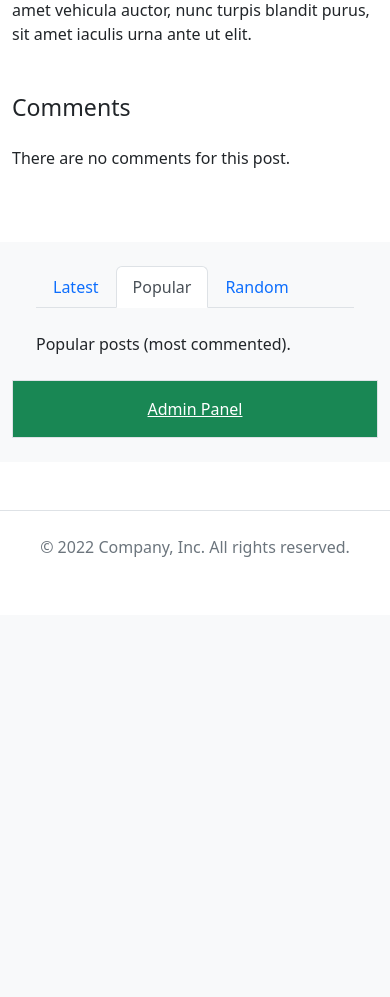
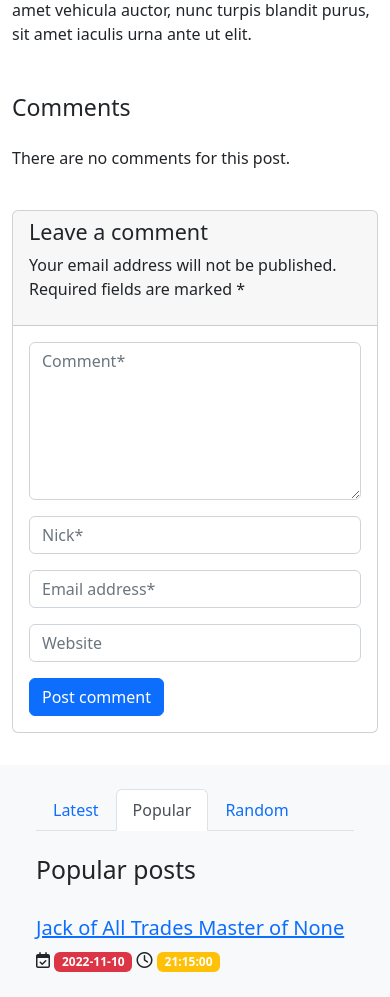
Before and after one commit to carloscastillodev/basic-blog-php, a PHP site: page /blog-basic-r1/show.php?id=1 in a window 390 px wide, after a click on "Popular". Shown: the part 2079-3076 px from the top of the page. Before the commit the page ends 2636 px from the top, so only its background shows below. Run offline with PHP 8.4, Linux system fonts and the light colour scheme; data comes from the database, SQL or seed files in the repository; both versions use the stored data as it was after the commit; some libraries are stand-ins or nearby versions.

Commit message:
Adding the comments form and list of most commented posts

```diff
--- a/helper.php
+++ b/helper.php
@@ -28,7 +28,7 @@ function showComments($comments): string
                     <div class="container">
                         <div class="row">
                             <div class="col-auto mt-2">
-                                <img class="rounded-circle" src="' . APP_URL . 'img/mystery-man.jpg">
+                                <img class="rounded-circle" src="' . getGravatarUrl($comment['author_email']) . '">
                             </div>
                             <div class="col">
                                 <div class="comment-author mt-2 mb-2">
--- a/model.php
+++ b/model.php
@@ -38,6 +38,14 @@ function getRandomPosts(): array|false
 {
     $pdo = getPDO();
     $query = 'SELECT * FROM posts AS t1 JOIN (SELECT id FROM posts ORDER BY RAND() LIMIT 5) AS t2 ON t1.id = t2.id';
+    $stmt = $pdo->query($query);
+    return $stmt->fetchAll();
+}
+
+function getPopularPosts(): array|false
+{
+    $pdo = getPDO();
+    $query = 'SELECT * FROM posts AS t1 JOIN (SELECT post_id, COUNT(*) AS total_comments FROM comments GROUP BY post_id ORDER BY total_comments DESC LIMIT 5) AS t2 ON t1.id = t2.post_id';
     $stmt = $pdo->query($query);
     return $stmt->fetchAll();
 }
@@ -103,7 +111,7 @@ function destroyPost($id): bool
     }
 }
 
-function getAllCommentsByPost($post_id): bool|array
+function getTotalCommentsByPost($post_id): bool|array
 {
     $pdo = getPDO();
     $query = 'SELECT * FROM comments WHERE post_id = :post_id ORDER BY created_at DESC';
@@ -130,14 +138,23 @@ function getCommentsNumber($post_id): string
     }
 }
 
-function getTotalCommentsByPost($post_id): mixed
+function storeComment($comment): bool
 {
     $pdo = getPDO();
-    $query = 'SELECT COUNT(*) AS total_comments FROM comments WHERE post_id = :post_id';
+    $query = 'INSERT INTO comments (post_id, content, author_nick, author_email, author_url, created_at) VALUES (:post_id, :content, :author_nick, :author_email, :author_url, :created_at)';
     $stmt = $pdo->prepare($query);
-    $stmt->bindParam(':post_id', $post_id, PDO::PARAM_INT);
-    $stmt->execute();
-    return $stmt->fetch();
+    $stmt->bindParam(':post_id', $comment['post_id'], PDO::PARAM_INT);
+    $stmt->bindParam(':content', $comment['content'], PDO::PARAM_STR);
+    $stmt->bindParam(':author_nick', $comment['author_nick'], PDO::PARAM_STR);
+    $stmt->bindParam(':author_email', $comment['author_email'], PDO::PARAM_STR);
+    $stmt->bindParam(':author_url', $comment['author_url'], PDO::PARAM_STR);
+    $stmt->bindParam(':created_at', $comment['created_at'], PDO::PARAM_STR);
+    $result = $stmt->execute();
+    if ( $result ) {
+        return true;
+    } else {
+        return false;
+    }
 }
 
 function getUserById($id): mixed
@@ -158,7 +175,7 @@ function checkLogin($email, $password)
     $stmt->bindParam(':email', $email, PDO::PARAM_STR);
     $stmt->execute();
     $user = $stmt->fetch();
-    if ( $user && (strcmp($password, $user['password']) === 0) ) {
+    if ( $user && password_verify($password, $user['password']) ) {
         return $user;
     } else {
         return null;
--- a/show.php
+++ b/show.php
@@ -8,9 +8,10 @@ if ( $_SERVER["REQUEST_METHOD"] == "GET" ) {
     $id = filter_var($_GET['id'], FILTER_SANITIZE_NUMBER_INT);
 
     $post = getPostById($id);
-    $comments = getAllCommentsByPost($id);
+    $comments = getTotalCommentsByPost($id);
     $latestPosts = getLatestPosts();
     $randomPosts = getRandomPosts();
+    $popularPosts = getPopularPosts();
 }
 
 require 'views/show.php';
--- /dev/null
+++ b/test.php
@@ -0,0 +1,4 @@
+<?php
+
+$password = password_hash('12345678', PASSWORD_DEFAULT);
+echo $password;
--- a/views/show.php
+++ b/views/show.php
@@ -49,6 +49,52 @@ $showBanner = false;
                             </div>
                         <?php endif; ?>
                     </div>
+
+                    <div class="mt-4">
+
+                        <div class="card">
+                            <div class="card-header">
+                                <h4>Leave a comment</h4>
+                                <p>Your email address will not be published. Required fields are marked *</p>
+                            </div>
+                            <div class="card-body">
+                                <?php if ( isset($_SESSION['errors']) ) : ?>
+                                    <div class="alert alert-danger">
+                                        <?php $errors = $_SESSION['errors'];  ?>
+                                        <?php foreach ( $errors as $error ) : ?>
+                                            <?php echo "- $error<br>"; ?>
+                                        <?php endforeach; ?>
+                                    </div>
+                                <?php endif; ?>
+                                <form action="<?php echo APP_URL; ?>store-comment.php" method="POST" class="row g-3 form-store">
+
+                                    <div class="col-12">
+                                        <textarea rows="6" name="content" class="form-control" placeholder="Comment*" required></textarea>
+                                    </div>
+
+                                    <div class="col-12">
+                                        <input type="text" name="author_nick" class="form-control" placeholder="Nick*" required>
+                                    </div>
+
+                                    <div class="col-12">
+                                        <input type="text" name="author_email" class="form-control" placeholder="Email address*" required>
+                                    </div>
+
+                                    <div class="col-md-12">
+                                        <input type="url" name="author_url" class="form-control" placeholder="Website">
+                                    </div>
+
+                                    <div class="col-12">
+                                        <input id="post_id" name="post_id" type="hidden" value="<?php echo $post['id']; ?>">
+                                        <button type="submit" class="btn btn-primary">Post comment</button>
+                                    </div>
+                                </form>
+                            </div>
+                        </div>
+
+                    </div>
+
+
                 </div>
                 <!-- Sidebar -->
                 <div class="col-12 col-lg-4 mt-2 mb-2 bg-light">
@@ -96,7 +142,32 @@ $showBanner = false;
                             </div>
                             <!-- Popular posts -->
                             <div class="tab-pane fade" id="popular" role="tabpanel" aria-labelledby="popular-tab">
-                                <br>Popular posts (most commented).<br><br>
+                                <h2 class="mt-4">Popular posts</h2>
+                                <?php foreach ($popularPosts as $popularPost) : ?>
+                                    <div class="row mt-4 mb-4">
+                                        <div class="col-12 mt-2 mb-2">
+                                            <a href="<?php echo APP_URL; ?>show.php?id=<?php echo $popularPost['id']; ?>">
+                                                <h5><?php echo $popularPost['title']; ?></h5>
+                                            </a>
+                                            <?php
+                                            $datetime = new DateTime($popularPost['created_at']);
+                                            $date = $datetime->format('Y-m-d');
+                                            $hour = $datetime->format('H:i:s');
+                                            ?>
+                                            <p>
+                                                <i class="fa-regular fa-calendar-check"></i>
+                                                <time class="badge bg-danger"><?php echo $date; ?></time>
+                                                <i class="fa-regular fa-clock"></i>
+                                                <time class="badge bg-warning"><?php echo $hour; ?></time>
+                                            </p>
+                                        </div>
+                                        <a href="<?php echo APP_URL; ?>show.php?id=<?php echo $popularPost['id']; ?>">
+                                            <div class="col-12 mt-2 mb-2">
+                                                <img src="<?php echo $popularPost['img_url']; ?>" class="img-fluid rounded" alt="...">
+                                            </div>
+                                        </a>
+                                    </div>
+                                <?php endforeach; ?>
                             </div>
                             <!-- Random posts -->
                             <div class="tab-pane fade" id="random" role="tabpanel" aria-labelledby="random-tab">
```
Also changed, not shown: sql/blog.sql (+4 -3 lines), store-comment.php (added, +47 -0 lines), 1 other file.
